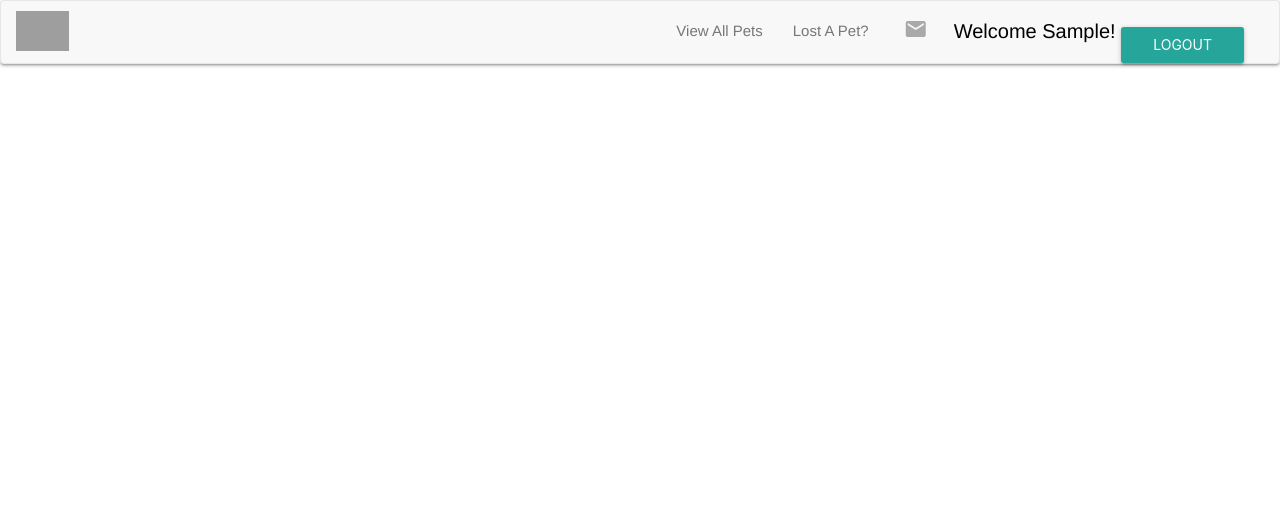
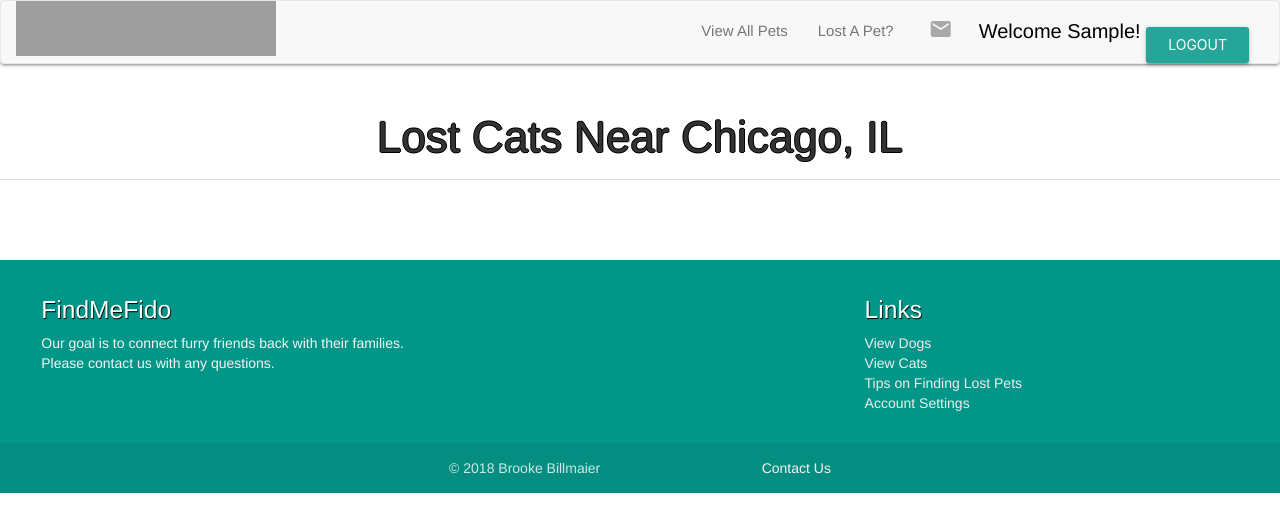
Before and after one commit to brookebillmaier/BrookesCRUD, a Node server app: page /pets/cats in a window 1280 px wide. Shown: the top 532 px of the page. Run offline with Node 20, Linux system fonts and the light colour scheme; the visitor is signed in with stand-in values (Sample User, id 1); data that the repository does not hold is empty; some libraries are stand-ins or nearby versions; grey boxes are pictures that could not be loaded.

Commit message:
adding footer

```diff
--- a/controllers/pets.js
+++ b/controllers/pets.js
@@ -109,7 +109,10 @@ router.get('/seed', (req, res)=> {
     })
 })
 
-
+router.get('/dropdatabase/areyousure', ( req , res ) => {
+  Pet.collection.drop();
+  res.send( 'You did it! You dropped the database!' );
+});
 
 
 
--- a/controllers/sessions.js
+++ b/controllers/sessions.js
@@ -18,11 +18,10 @@ sessions.post('/', (req, res)=>{
     });
 });
 
-sessions.delete('/delete', (req, res)=>{
+sessions.delete('/', (req, res)=>{
     req.session.destroy(() => {
-        res.redirect('/pets')
+        res.redirect('/')
     })
 })
 
-
 module.exports = sessions
--- a/public/css/all.css
+++ /dev/null
@@ -1,15 +0,0 @@
-img.petimg {
-  border: 1px solid black;
-  width: 200px;
-  height: 250px;
-}
-.container {
-    display: flex;'
-    flex-direction: row;
-    flex-wrap: wrap;
-    justify-content: space-around;
-}
-
-.col {
-  flex-grow: 1;
-}
--- a/public/css/header.css
+++ b/public/css/header.css
@@ -16,13 +16,17 @@
 }
 
 .brand {
-  margin-top: -5px;
+  margin-top: -10px;
+  padding-top: 5px;
+  position: absolute;
+  top: 5px;
 }
  #login {
    margin-top: -20px;
  }
  #logout {
-   margin: -20px 10px 0 10px;
+   margin-top: -20px;
+   margin-bottom: 20px;
  }
  .material-icons {
    color: darkgray;
@@ -33,5 +37,5 @@
  .welcome {
    color: black;
    padding: 0 20px 0 20px;;
-   margin: -10px 15px 0 15px;
+   margin: -10px 10px 0 15px;
  }
--- a/public/css/index.css
+++ b/public/css/index.css
@@ -25,7 +25,9 @@ a:link#name  {
 }
 
 a:visited#name {
+  text-transform: uppercase;
   text-decoration: none;
+  color: white;
 }
 
 
@@ -35,6 +37,7 @@ a:visited#name {
     flex-direction: row;
     flex-wrap: wrap;
     justify-content: space-around;
+
 }
 .media {
   display: inline-block;
--- a/server.js
+++ b/server.js
@@ -9,7 +9,7 @@ const db = mongoose.connection;
 const session = require('express-session')
 const bodyParser = require('body-parser')
 const pets = express.Router()
-//const bcyrpt = require('bcrypt')
+const bcyrpt = require('bcrypt')
 //___________________
 //Port
 //___________________
--- a/views/cats.ejs
+++ b/views/cats.ejs
@@ -2,23 +2,38 @@
 <html lang="en" dir="ltr">
   <head>
     <% include ./partials/head.ejs %>
-    <link rel="stylesheet" href="https://cdnjs.cloudflare.com/ajax/libs/materialize/1.0.0/css/materialize.min.css">
-        <link rel = "stylesheet" href ="../css/all.css">
+<link rel="stylesheet" href="https://cdnjs.cloudflare.com/ajax/libs/materialize/1.0.0/css/materialize.min.css">
+        <link rel = "stylesheet" href ="../css/index.css">
     <meta charset="utf-8">
-    <title>All Lost Cats</title>
+    <title>FindMeFido</title>
   </head>
   <body>
-  <div class = "container">
+    <center>
+    <div class = "col s12"><div class = "row"><h3> Lost Cats Near Chicago, IL</h3>
+    <div class="divider"></div></div></div>
+    <div class ='container'>
+    <div class="section">
+        <div class="col s7"><span class="flow-text">
+          <ul = "list-unstyled">
+            <div class="row">
     <%for (let i=0; i < cats.length; i++) {%>
-      <div class="row"><ul>
-       <div class="col s3">
-    <li><a href = "/pets/<%=cats[i].id%>">
-    <img src = "<%=cats[i].img%>" width = "200px" class = "petimg"> <%= cats[i].name%><br>
-    </a></li>
-  </div>
-  </div>
+  <li class = "media">
+    <div class = "card-panel teal lighten-2">
+    <div class = "child">
+  <a href = "/pets/<%=cats[i].id%>" id = "name">
+    <img src = "<%=cats[i].img%>" class = "petimg" width="200px"><br>
+   <%= cats[i].name%>
+ </a>
 
-      <% } %>
-    </ul>
-  </body>
+</li>
+   <% } %>
+ </ul>
+   </center>
+</span></div></div></div>
+</body>
+
+  <footer>
+  <% include ./partials/footer.ejs %>
+
+  </footer>
 </html>
--- /dev/null
+++ b/views/partials/footer.ejs
@@ -0,0 +1,37 @@
+<!DOCTYPE html>
+<html lang="en" dir="ltr">
+  <head>
+      <link rel="stylesheet" href="https://cdnjs.cloudflare.com/ajax/libs/materialize/1.0.0/css/materialize.min.css">
+    <meta charset="utf-8">
+    <title></title>
+  </head>
+<body>
+
+
+</body>
+<footer class="page-footer teal">
+
+ <div class="row">
+      <div class="col l6 s12">
+        <h5 class="white-text" style="margin-left:30px;">FindMeFido</h5>
+        <p class="grey-text text-lighten-4" style="margin-left:30px;">Our goal is to connect furry friends back with their families.<br> Please contact us with any questions.</p>
+          </div>
+    <div class="col l4 offset-l2 s12">
+        <h5 class="white-text">Links</h5>
+      <ul>
+        <li><a class="grey-text text-lighten-3" href="/pets/dogs">View Dogs</a></li>
+          <li><a class="grey-text text-lighten-3" href="/pets/cats">View Cats</a></li>
+          <li><a class="grey-text text-lighten-3" href="#">Tips on Finding Lost Pets</a></li>
+            <li><a class="grey-text text-lighten-3" href="#">Account Settings</a></li>
+                    </ul>
+                  </div>
+                </div>
+              </div>
+              <div class="footer-copyright">
+                <div class="container">
+                © 2018 Brooke Billmaier
+                <a class="grey-text text-lighten-4 right" href="#">Contact Us</a>
+                </div>
+              </div>
+    </footer>
+</html>
--- a/views/partials/head.ejs
+++ b/views/partials/head.ejs
@@ -7,6 +7,7 @@
    <script src="https://cdnjs.cloudflare.com/ajax/libs/materialize/0.100.2/js/materialize.min.js"></script>
    <link rel="stylesheet" href="../css/header.css">
     <meta charset="utf-8">
+    <link rel="shortcut icon" href="https://image.ibb.co/dT4Xt0/58aeffaac869e092af51ee73.png" type="image/x-icon">
   </head>
 
   <header>
@@ -15,17 +16,17 @@
     <nav class="navbar navbar-default">
       <div class="container-fluid">
         <div class="navbar-header">
-          <a class="navbar-brand" href="/pets"><img src = "http://funkyimg.com/i/2Mafd.png" height="40" class = "brand"></a>
+          <a class="navbar-brand" href="/pets"><img src = "http://funkyimg.com/i/2Mafd.png" height="60" width = "260" class = "brand"></a>
         </div>
         <form class="navbar-form navbar-right">
         <ul class="nav navbar-nav navbar-right">
                  <div class = "login">
              <% if (currentUser) { %>
                    <li class = "welcome">Welcome <%=currentUser.username%>!
-                       <form action="sessions/delete?_method=DELETE" method="POST">
-                     <input type="submit" class="waves-effect waves-light btn" value="Logout" id ="logout"/>
-                     </form>
-             <% } else {%>
+  <form action="/sessions?_method=DELETE" method="POST">
+  <input type="submit" value="Logout" class="waves-effect waves-light btn"/>
+  </form>
+      <% } else {%>
                 <li><a class="waves-effect waves-light btn modal-trigger" id = "login" href="#modal1"> Create Account / Log In</a>
                                  <%}%><br>
                                  <!-- /users/new  -->
@@ -95,13 +96,9 @@
 </div>
 </div>
 </nav>
-
-
-
-
-
 </header>
-</html>
+<body>
+</body>
 
 <script>
 $(document).ready(function(){
@@ -110,7 +107,4 @@ $(document).ready(function(){
 })
 
 </script>
-
-
-  </body>
 </html>
```
Also changed, not shown: models/seed.js (+16 -9 lines), public/css/show.css (+19 -0 lines), views/all.ejs (+34 -12 lines), views/dogs.ejs (+23 -5 lines), views/edit.ejs (+15 -12 lines), views/index.ejs (+41 -10 lines), views/new.ejs (+6 -2 lines), views/show.ejs (+27 -15 lines), public/css/footer.css (added).
